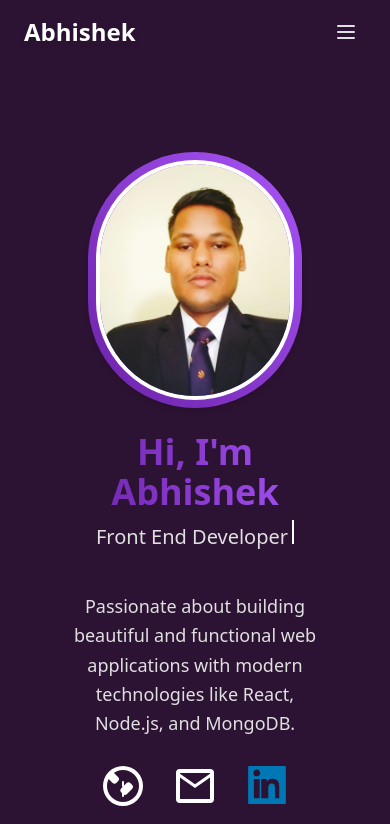
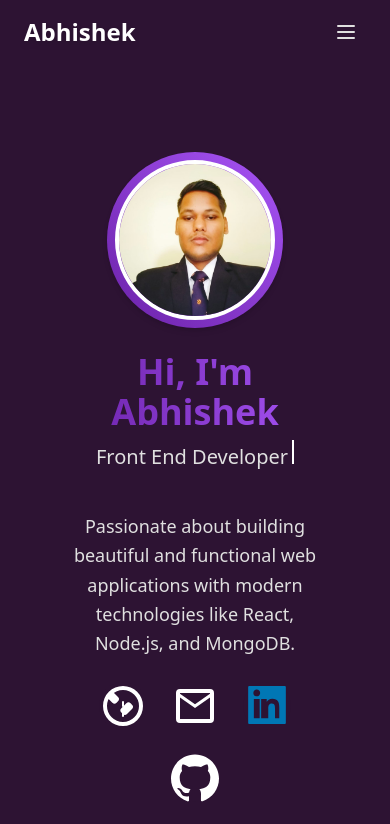
Before and after one commit to abhiishek2408/myportfolio, a React (Create React App) app: page / in a window 390 px wide. Shown: the top 824 px of the page. Built offline with nearby package versions, Linux system fonts and the light colour scheme.

Commit message:
update all files and folder

```diff
--- a/src/components/Home.js
+++ b/src/components/Home.js
@@ -127,7 +127,7 @@ const Home = () => {
               <img
                 src={mypic}
                 alt="Profile"
-                className="w-60 h-60 rounded-full object-cover border-4 border-white hover:scale-105 transition-transform duration-500 ease-in-out"
+                className="w-40 h-40 sm:w-60 sm:h-60 aspect-square rounded-full object-cover border-4 border-white hover:scale-105 transition-transform duration-500 ease-in-out"
               />
             </div>
           </motion.div>
```
